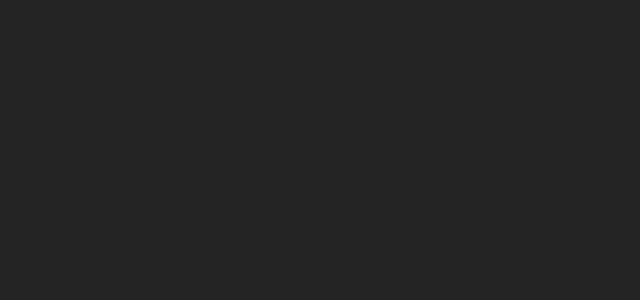
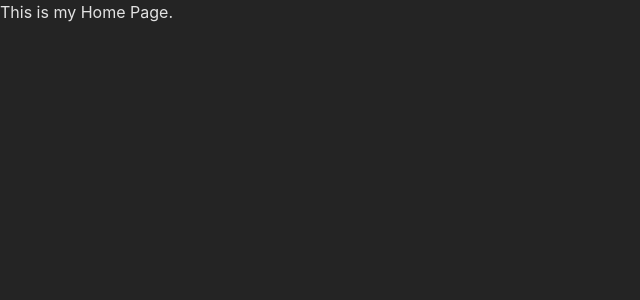
Before and after one commit to ajewoleOlugbenga/react-router, a React (Create React App) app: page / in a window 1280 px wide. Shown: the top 300 px of the page, without its empty margins (0-640 px from the left). Built offline with nearby package versions, Linux system fonts and the light colour scheme.

Commit message:
importing RouteProvideer and passing in the props router

```diff
--- a/src/App.js
+++ b/src/App.js
@@ -1,5 +1,14 @@
+import { createBrowserRouter, RouterProvider } from "react-router-dom";
+import Home from "./pages/Home";
+import Products from "./pages/Products";
+
 function App() {
-  return <div></div>;
+  const router = createBrowserRouter([
+    { path: "/", element: <Home /> },
+    { path: "/products", element: <Products /> },
+  ]);
+
+  return <RouterProvider router={router} />;
 }
 
 export default App;
```
